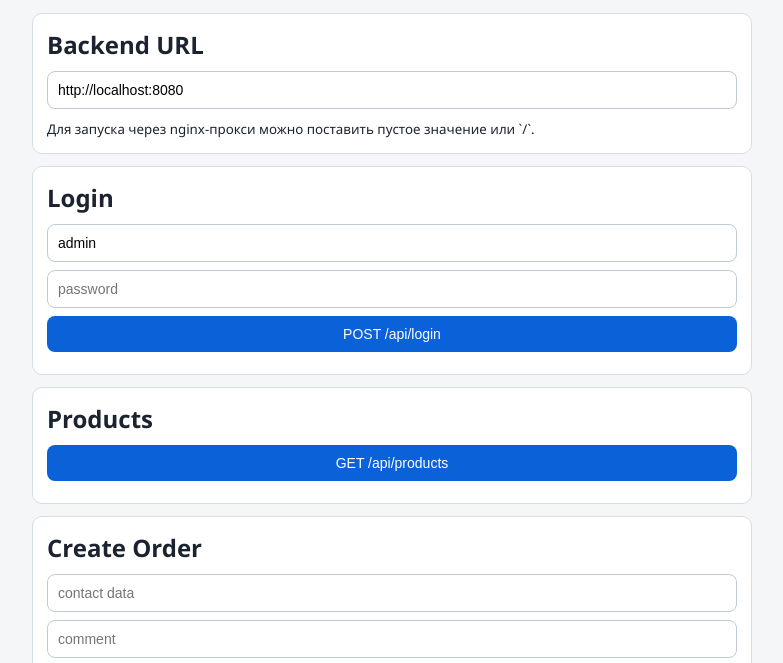
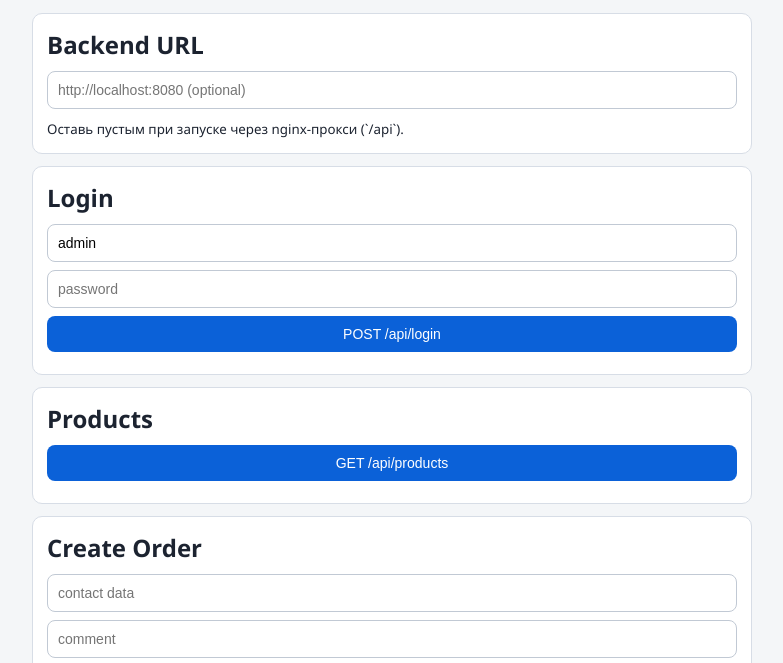
Before and after one commit to dorosya/eshbuket_site, a plain HTML site: page frontend/static/index.html in a window 1280 px wide. Shown: the part 94-757 px from the top of the page, without its empty margins (248-1031 px from the left). Drawn offline with Linux system fonts and the light colour scheme.

Commit message:
Frontend static fix

```diff
--- a/frontend/static/app.js
+++ b/frontend/static/app.js
@@ -12,7 +12,6 @@ async function apiRequest(path, options = {}) {
   const base = getBaseUrl();
   const url = `${base}${path}`;
   const resp = await fetch(url, {
-    credentials: "include",
     headers: { "Content-Type": "application/json" },
     ...options
   });
--- a/frontend/static/index.html
+++ b/frontend/static/index.html
@@ -13,8 +13,8 @@
 
     <section class="card">
       <h2>Backend URL</h2>
-      <input id="baseUrl" type="text" value="http://localhost:8080" />
-      <small>Для запуска через nginx-прокси можно поставить пустое значение или `/`.</small>
+      <input id="baseUrl" type="text" value="" placeholder="http://localhost:8080 (optional)" />
+      <small>Оставь пустым при запуске через nginx-прокси (`/api`).</small>
     </section>
 
     <section class="card">
```
